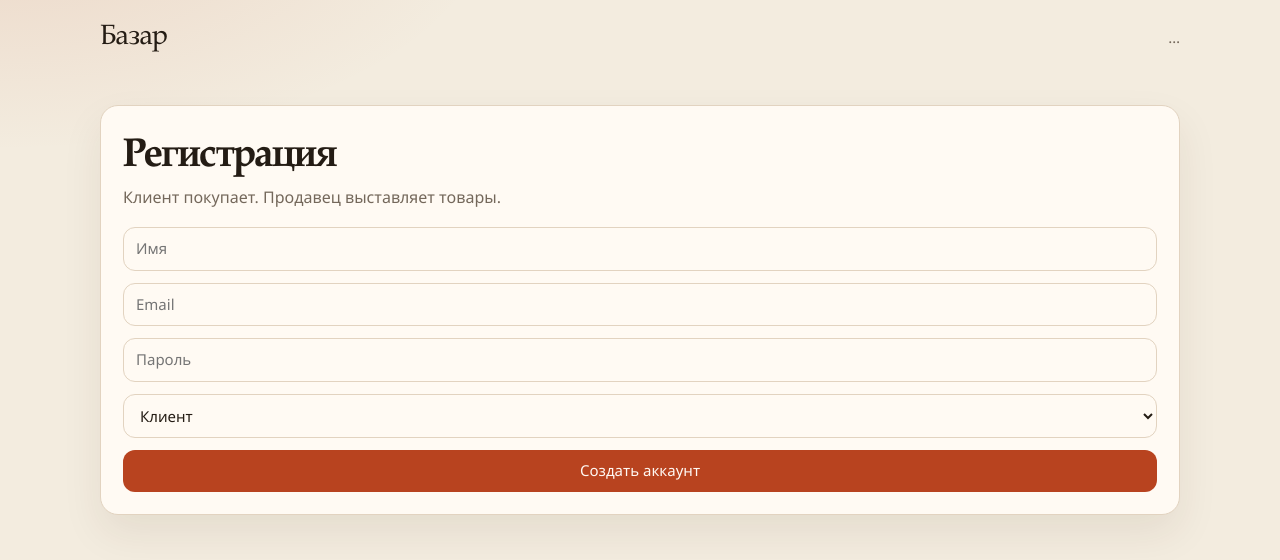
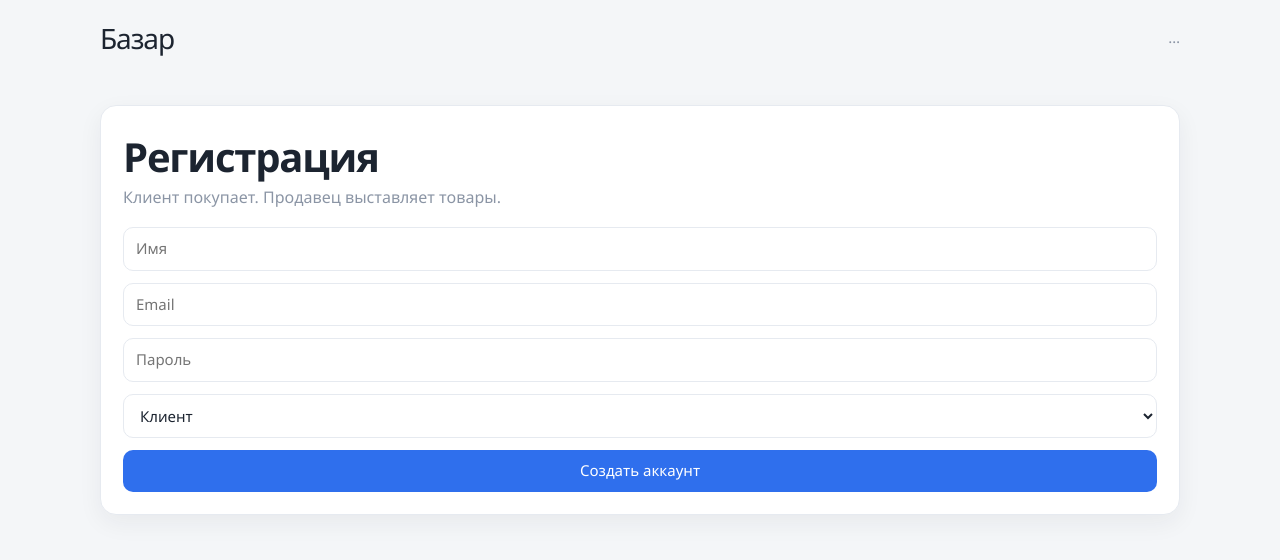
Before and after one commit to andrey-gazzaev/bazaar, a Next.js app in the folder apps/web/: page /sign-up in a window 1280 px wide. Shown: the top 560 px of the page. Built offline with nearby package versions, Linux system fonts and the light colour scheme; no server answers.

Commit message:
Set up the blue design tokens
Give the storefront one cool gray canvas and one blue accent.

```diff
--- a/apps/web/src/app/global.css
+++ b/apps/web/src/app/global.css
@@ -1,20 +1,21 @@
 :root {
   color-scheme: light;
-  --bg: #f3ecdf;
-  --surface: #fffaf3;
-  --surface-2: #f6efe4;
-  --line: #e2d3c0;
-  --text: #241c14;
-  --muted: #74685b;
-  --accent: #b8431f;
-  --accent-ink: #fff8f3;
-  --danger: #9d2c2c;
-  --radius: 18px;
-  --radius-control: 12px;
-  --shadow: 0 18px 40px rgb(70 40 15 / 8%);
+  --bg: #f4f6f8;
+  --surface: #ffffff;
+  --surface-2: #f3f5f8;
+  --line: #e6eaf0;
+  --text: #1c2430;
+  --muted: #8b95a5;
+  --accent: #2f6fed;
+  --accent-ink: #ffffff;
+  --accent-soft: #e8f0ff;
+  --danger: #c53636;
+  --radius: 16px;
+  --radius-control: 10px;
+  --shadow: 0 8px 24px rgb(28 36 48 / 6%);
   --page: min(1080px, calc(100% - 40px));
-  --font: 'Iowan Old Style', Palatino, 'Palatino Linotype', Georgia, serif;
-  --sans: 'Avenir Next', 'Segoe UI', sans-serif;
+  --font: 'Segoe UI', system-ui, sans-serif;
+  --sans: 'Segoe UI', system-ui, sans-serif;
   font-family: var(--font);
   background: var(--bg);
   color: var(--text);
@@ -28,9 +29,7 @@
 body {
   margin: 0;
   min-height: 100vh;
-  background:
-    radial-gradient(900px 420px at 0% -10%, rgb(184 67 31 / 12%), transparent 55%),
-    var(--bg);
+  background: var(--bg);
 }
 
 a {
```
